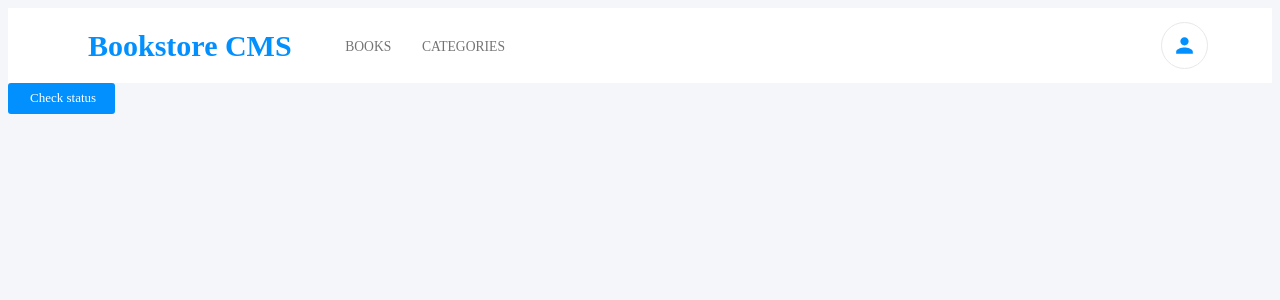
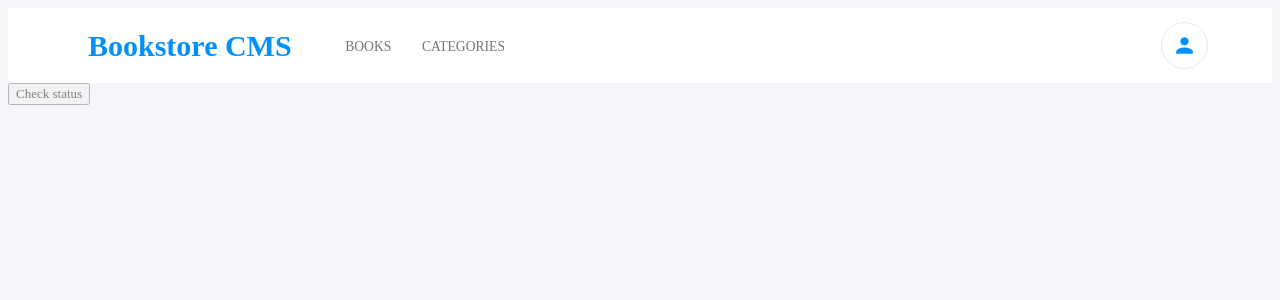
Before and after one commit to stephenkati/book-store, a React (Create React App) app: page /categories in a window 1280 px wide. Shown: the top 300 px of the page. Built offline with nearby package versions, Linux system fonts and the light colour scheme.

Commit message:
add class

```diff
--- a/src/components/categories.js
+++ b/src/components/categories.js
@@ -2,7 +2,7 @@ import React from 'react';
 
 const Categories = () => (
   <div>
-    <button type="button" className="updateProgress">Check status</button>
+    <button type="button" className="currentChapter">Check status</button>
   </div>
 );
 
```
